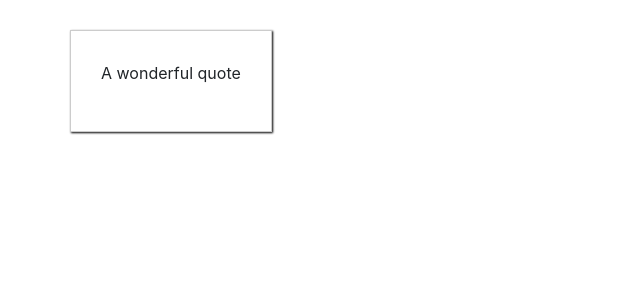
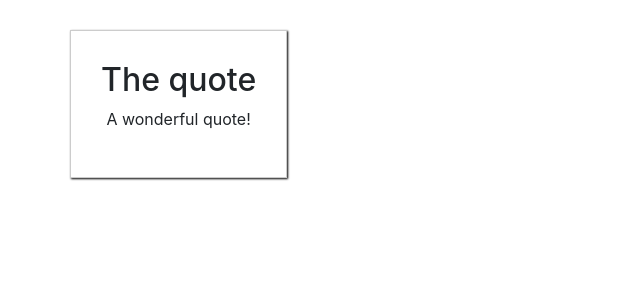
Before and after one commit to marcopeix/leanVueJS, a Vue app in the folder advanced-components/: page / in a window 1280 px wide. Shown: the top 300 px of the page, without its empty margins (0-640 px from the left). Built offline with nearby package versions, Linux system fonts and the light colour scheme.

Commit message:
Used slots

```diff
--- a/advanced-components/src/App.vue
+++ b/advanced-components/src/App.vue
@@ -2,7 +2,10 @@
     <div class="container">
         <div class="row">
             <div class="col-xs-12">
-                <app-quote></app-quote>
+                <app-quote>
+                    <h2>The quote</h2>
+                    <p>A wonderful quote!</p>
+                </app-quote>
             </div>
         </div>
     </div>
--- a/advanced-components/src/components/Quote.vue
+++ b/advanced-components/src/components/Quote.vue
@@ -1,6 +1,6 @@
 <template lang="html">
   <div>
-      <p>A wonderful quote</p>
+      <slot></slot>
   </div>
 </template>
 
```
